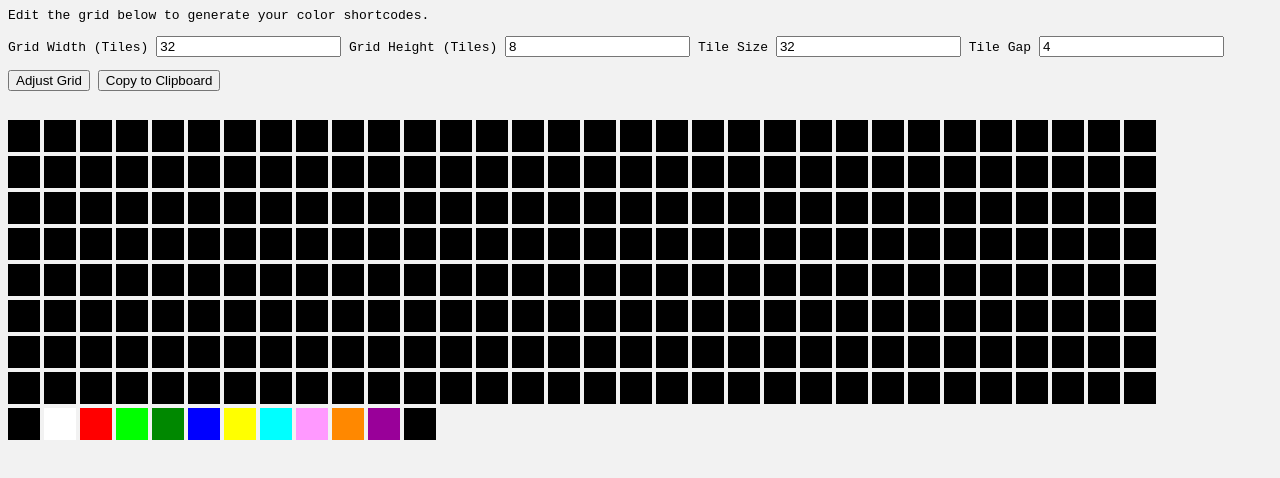
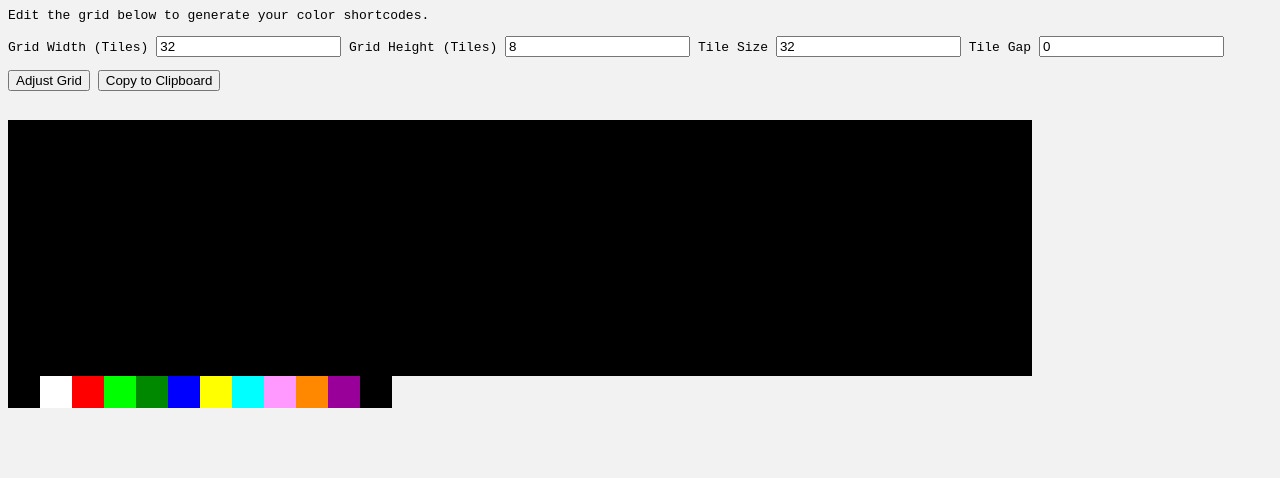
Before and after one commit to Xenosplitter/bitmap-helper, a plain HTML site: page index.html in a window 1280 px wide. Drawn offline with Linux system fonts and the light colour scheme.

Commit message:
adjusted default values

```diff
--- a/index.html
+++ b/index.html
@@ -10,7 +10,7 @@
             <label for="tileSize">Tile Size </label>
             <input type="number" id="tileSize" name="size" value="32">
             <label for="tileGap">Tile Gap </label>
-            <input type="number" id="tileGap" name="gap" value="4">
+            <input type="number" id="tileGap" name="gap" value="0">
         </form>
         <button onclick="gridSetup()">Adjust Grid</button>
         <button onclick="copyToClipboard()">Copy to Clipboard</button>
--- a/main.js
+++ b/main.js
@@ -2,7 +2,7 @@ var gridWidth = 32;
 var gridHeight = 8;
 
 var tileSize = 32;
-var gap = 4;
+var gap = 0;
 var xBorder = 8;
 var yBorder = 120;
 
```
